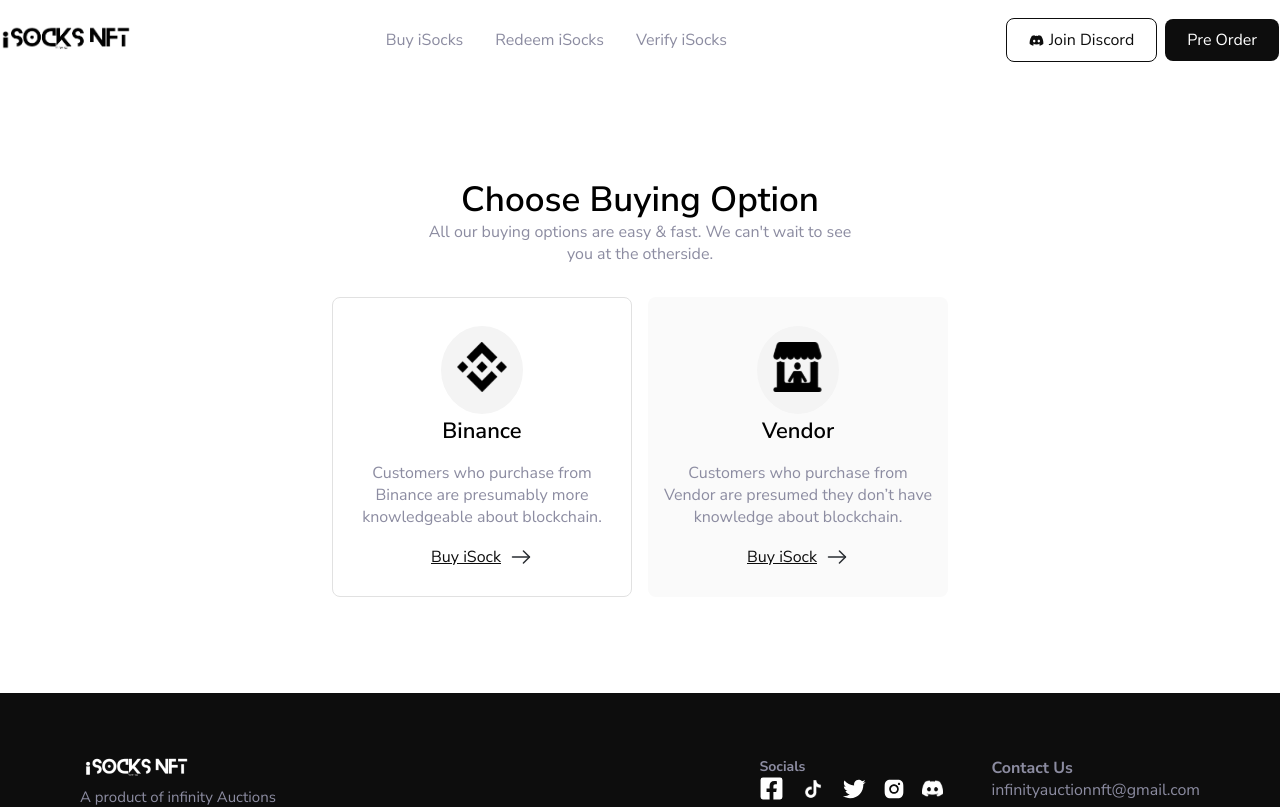
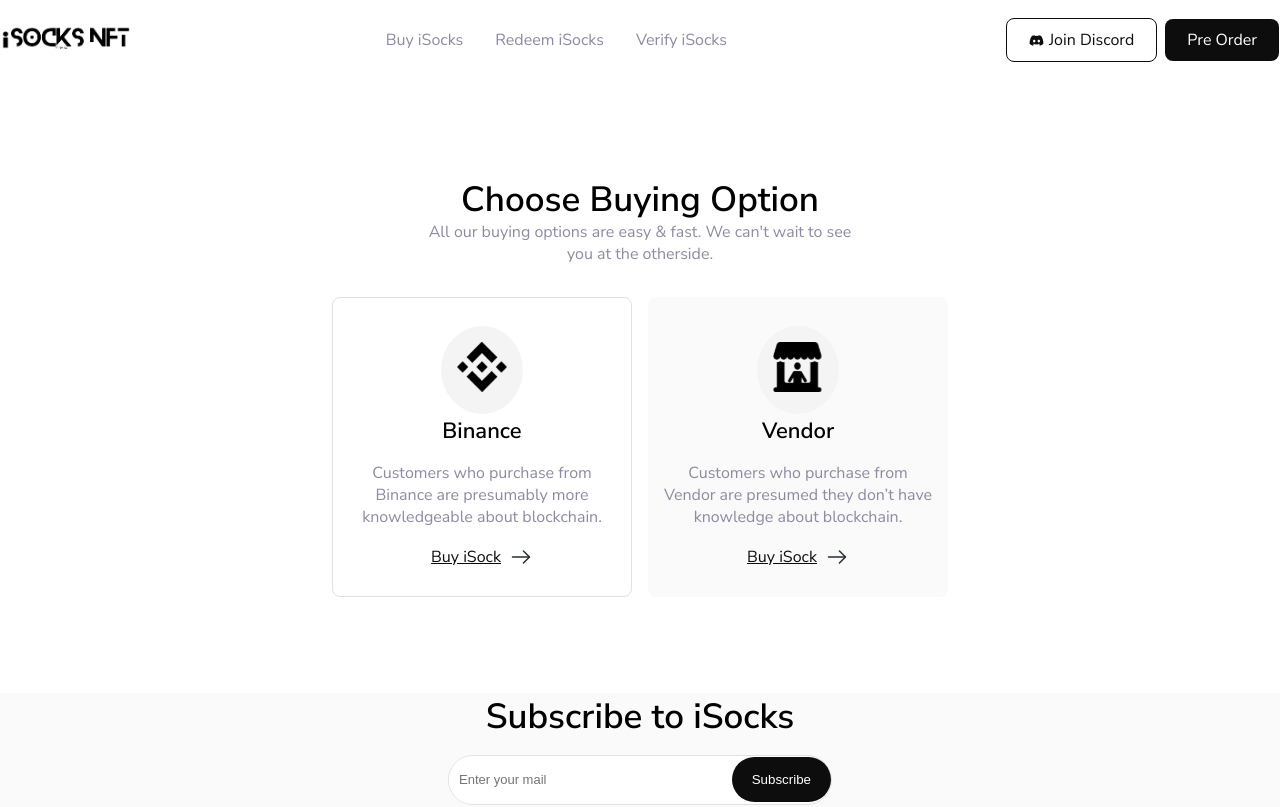
Before and after one commit to iSocks-NFTs/isocks.ai, a Next.js app: page /buy in a window 1280 px wide. Shown: the top 807 px of the page. Built offline with nearby package versions, Linux system fonts and the light colour scheme.

Commit message:
added subscribe to layout

```diff
--- a/layouts/normal_layout.js
+++ b/layouts/normal_layout.js
@@ -1,6 +1,7 @@
 import React, { useContext } from "react";
 import { GlobalContext } from "../context/globalContext"
 import NavBar from "../components/Navbar/";
+import Subscribe from '../components/Subscribe'
 import Footer from "../components/Footer";
 
 export default function Layout({ children }) {
@@ -10,6 +11,7 @@ export default function Layout({ children }) {
     <>
       <NavBar />
       {children}
+      <Subscribe />
       <Footer />
     </>
   );
```
